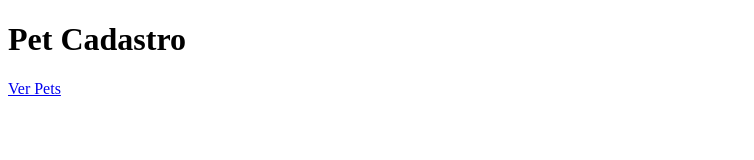
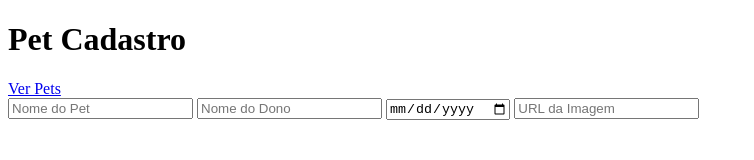
Before and after one commit to dnlaie14/PROJETO-FINAL-M3-, a plain HTML site: page index.html in a window 1280 px wide. Shown: the whole page, without its empty margins (0-754 px from the left). Drawn offline with Linux system fonts and the light colour scheme.

Commit message:
Parte 1 Geovana

```diff
--- a/index.html
+++ b/index.html
@@ -1,11 +1,13 @@
 <!DOCTYPE html>
 <html lang="en">
+
 <head>
   <meta charset="UTF-8">
   <meta name="viewport" content="width=device-width, initial-scale=1.0">
   <title>projeto M3</title>
   <link rel="stylesheet" href="style.css">
 </head>
+
 <body>
 
   <header>
@@ -15,7 +17,15 @@
     </nav>
   </header>
 
+  <div class="container">
+    <form id="petForm">
+      <input type="text" id="name" placeholder="Nome do Pet" required />
+      <input type="text" id="owner" placeholder="Nome do Dono" required />
+      <input type="date" id="date" required />
+      <input type="url" id="image" placeholder="URL da Imagem" required />
+
 
       <script src="script.js"></script>
 </body>
+
 </html>
```
Lines whose indentation alone changed are shown as unchanged.
